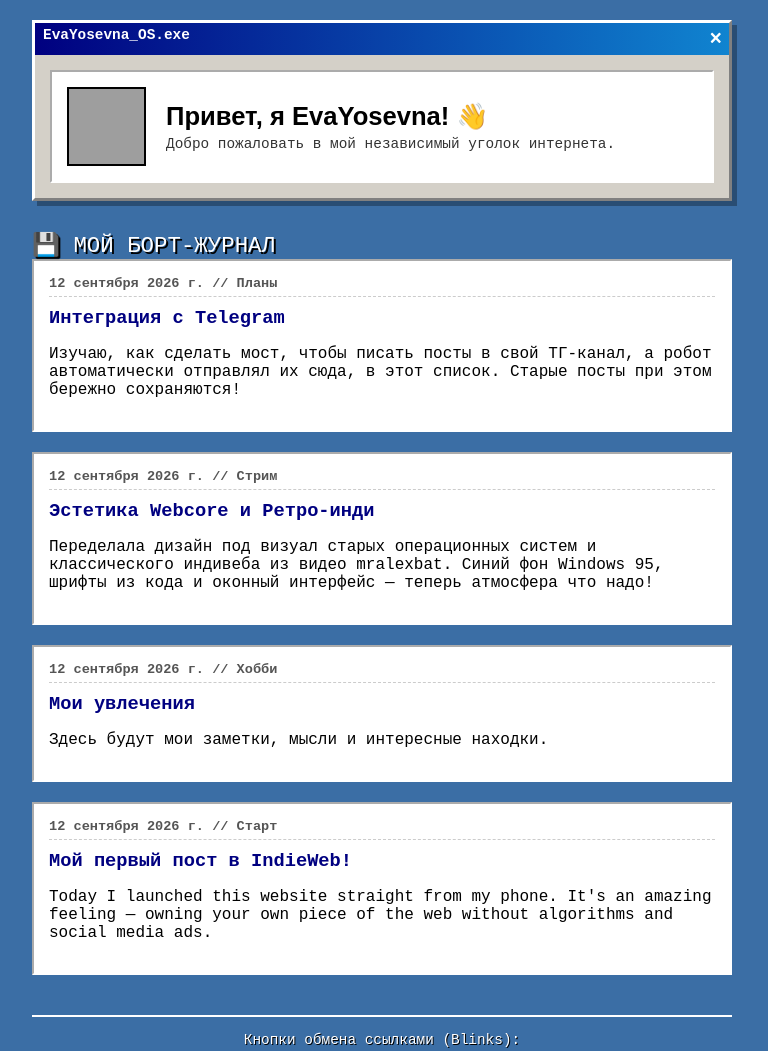
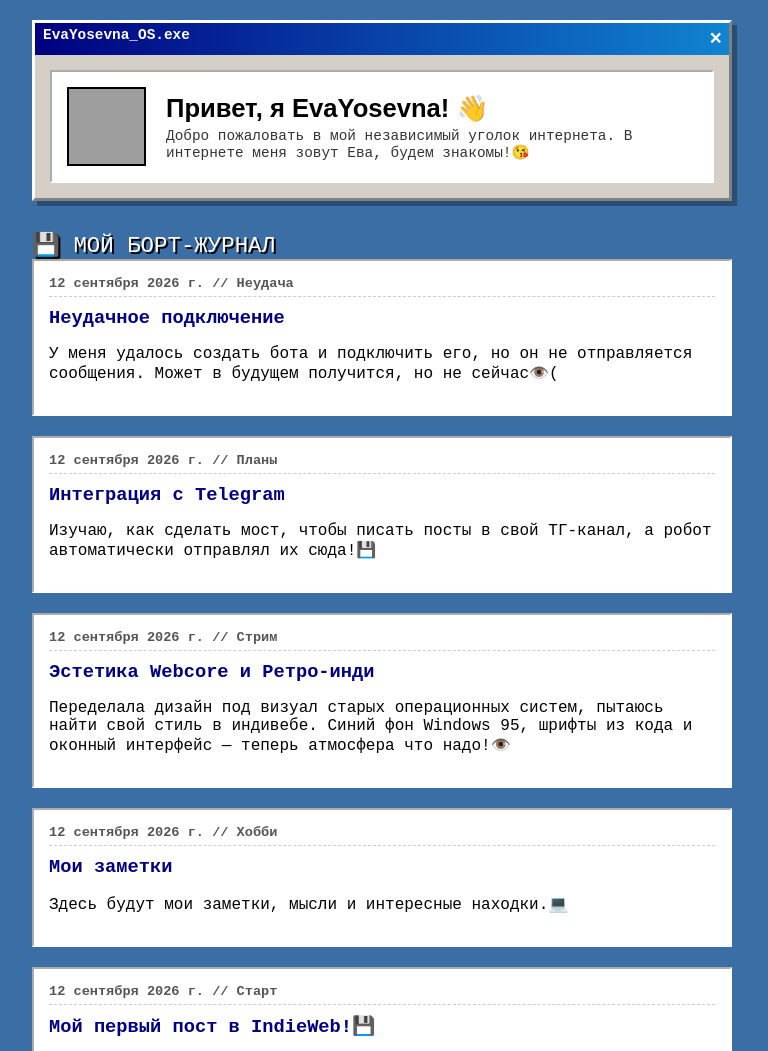
Before and after one commit to skaladjonson9-lab/skaladjonson9-lab.github.io, a plain HTML site: page index.html in a window 1280 px wide. Shown: the top 1051 px of the page, without its empty margins (258-1026 px from the left). Drawn offline with Linux system fonts and the light colour scheme; grey boxes are pictures that could not be loaded.

Commit message:
Update index.html

```diff
--- a/index.html
+++ b/index.html
@@ -31,7 +31,7 @@
             <img class="avatar" src="2ef9de1c-727f-42b8-b9e9-481c7e6b4b70.png" alt="EvaYosevna">
             <div class="profile-text">
                 <h1>Привет, я EvaYosevna! 👋</h1>
-                <p>Добро пожаловать в мой независимый уголок интернета.</p>
+                <p>Добро пожаловать в мой независимый уголок интернета. В интернете меня зовут Ева, будем знакомы!😘</p>
             </div>
         </div>
     </div>
@@ -40,27 +40,33 @@
 
     <!-- МЕТКА ДЛЯ ЛЕНТЫ -->
 
+  <div class="post">
+        <div class="post-date">12 сентября 2026 г. // Неудача</div>
+        <h3>Неудачное подключение</h3>
+        <p>У меня удалось создать бота и подключить его, но он не отправляется сообщения. Может в будущем получится, но не сейчас👁️(</p>
+    </div>
+
     <div class="post">
         <div class="post-date">12 сентября 2026 г. // Планы</div>
         <h3>Интеграция с Telegram</h3>
-        <p>Изучаю, как сделать мост, чтобы писать посты в свой ТГ-канал, а робот автоматически отправлял их сюда, в этот список. Старые посты при этом бережно сохраняются!</p>
+        <p>Изучаю, как сделать мост, чтобы писать посты в свой ТГ-канал, а робот автоматически отправлял их сюда!💾</p>
     </div>
 
     <div class="post">
         <div class="post-date">12 сентября 2026 г. // Стрим</div>
         <h3>Эстетика Webcore и Ретро-инди</h3>
-        <p>Переделала дизайн под визуал старых операционных систем и классического индивеба из видео mralexbat. Синий фон Windows 95, шрифты из кода и оконный интерфейс — теперь атмосфера что надо!</p>
+        <p>Переделала дизайн под визуал старых операционных систем, пытаюсь найти свой стиль в индивебе. Синий фон Windows 95, шрифты из кода и оконный интерфейс — теперь атмосфера что надо!👁️</p>
     </div>
 
     <div class="post">
         <div class="post-date">12 сентября 2026 г. // Хобби</div>
-        <h3>Мои увлечения</h3>
-        <p>Здесь будут мои заметки, мысли и интересные находки.</p>
+        <h3>Мои заметки</h3>
+        <p>Здесь будут мои заметки, мысли и интересные находки.💻</p>
     </div>
 
     <div class="post">
         <div class="post-date">12 сентября 2026 г. // Старт</div>
-        <h3>Мой первый пост в IndieWeb!</h3>
+        <h3>Мой первый пост в IndieWeb!💾</h3>
         <p>Today I launched this website straight from my phone. It's an amazing feeling — owning your own piece of the web without algorithms and social media ads.</p>
     </div>
 
```
